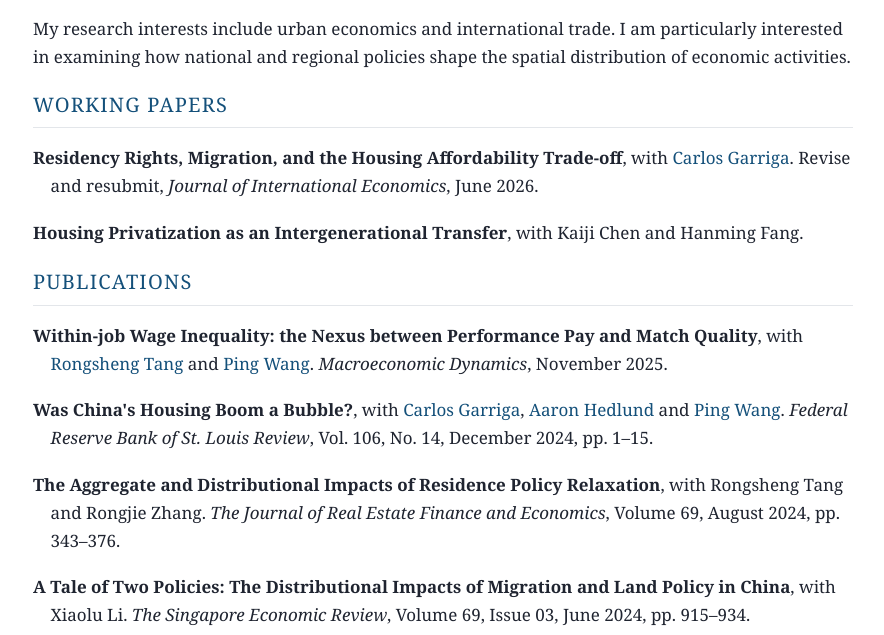
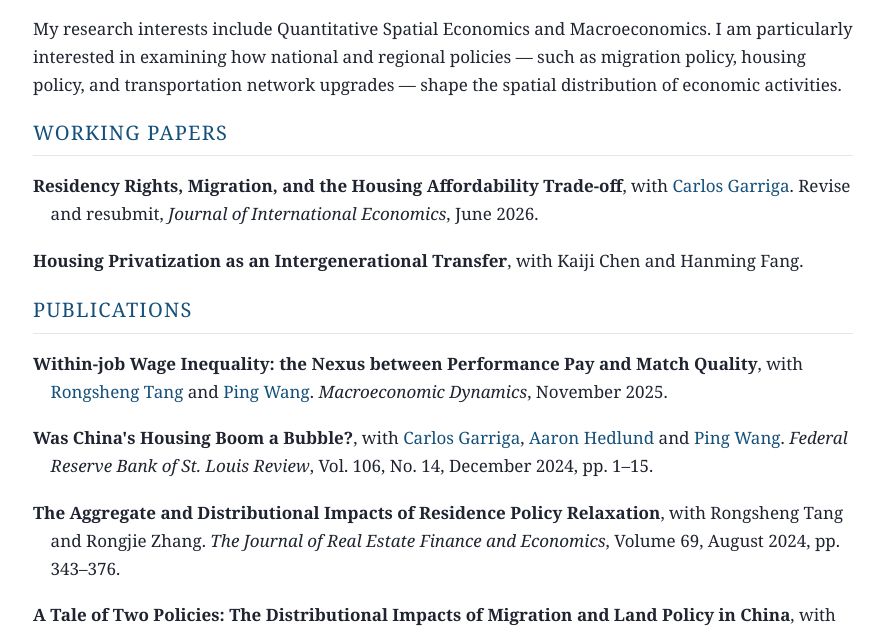
Before and after one commit to yangtang0505/yangtang0505.github.io, a plain HTML site: page research.html in a window 1280 px wide. Shown: the part 130-765 px from the top of the page, without its empty margins (197-1081 px from the left). Drawn offline with Linux system fonts and the light colour scheme.

Commit message:
Rewrite research page intro

```diff
--- a/research.html
+++ b/research.html
@@ -20,9 +20,10 @@
   </header>
 
   <main class="wrap">
-    <p>My research interests include urban economics and international trade.
+    <p>My research interests include Quantitative Spatial Economics and Macroeconomics.
     I am particularly interested in examining how national and regional policies
-    shape the spatial distribution of economic activities.</p>
+    &mdash; such as migration policy, housing policy, and transportation network
+    upgrades &mdash; shape the spatial distribution of economic activities.</p>
 
     <section>
       <h2>Working Papers</h2>
```
